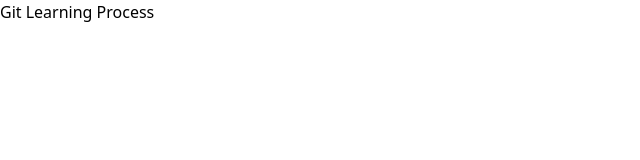
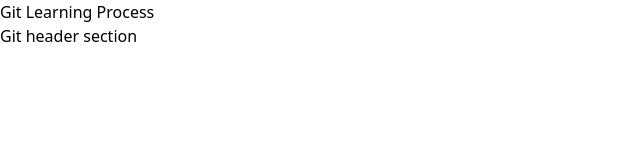
Before and after one commit to rifathossain18/my_project, a website: page src/index.html in a window 1280 px wide. Shown: the whole page, without its empty margins (0-640 px from the left). Drawn offline with Linux system fonts and the light colour scheme.

Commit message:
header update

```diff
--- a/src/index.html
+++ b/src/index.html
@@ -14,6 +14,9 @@
     <h2>Git Learning Process</h2>
 
 
+    <h3>Git header section</h3>
+
+
 </body>
 
 </html>
```
